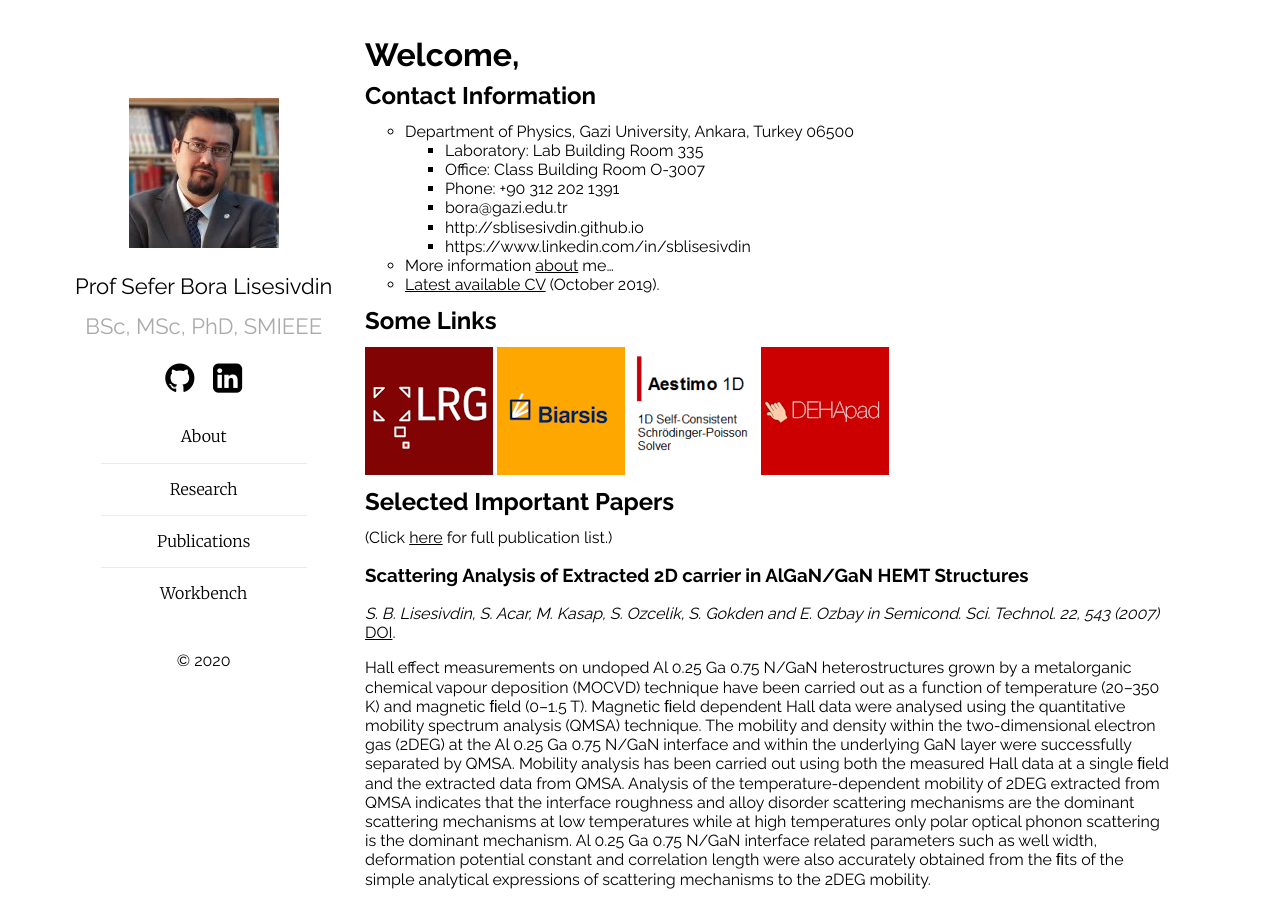
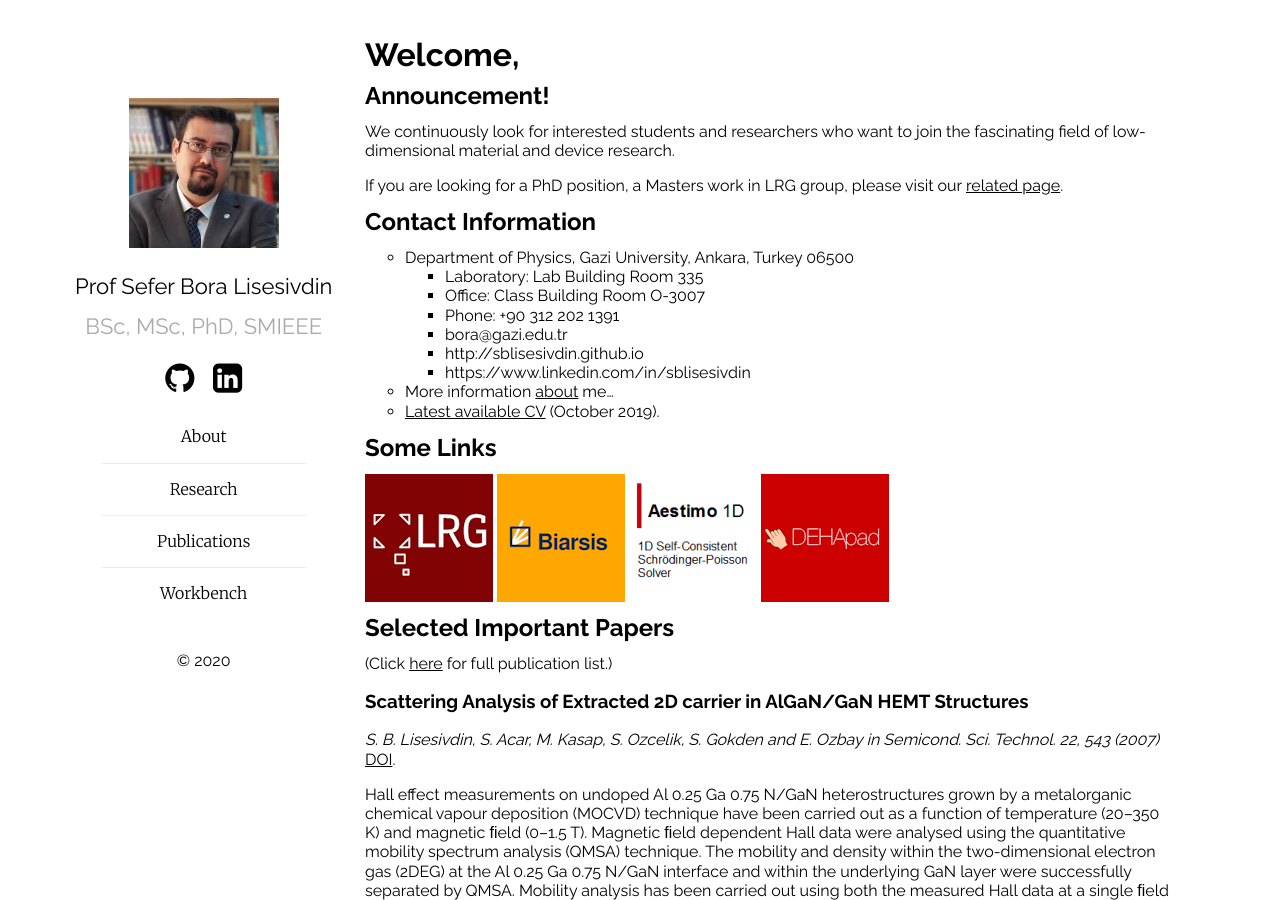
Before and after one commit to sblisesivdin/sblisesivdin.github.io, a Jekyll site: the page built from index.md, in a window 1280 px wide and 900 px high. Built offline with Jekyll 4.4.1, drawn with Linux system fonts in a browser that asks for light colours; our own code applies the rules of GitHub Pages for plain Markdown files.

Commit message:
Update index.md

```diff
--- a/index.md
+++ b/index.md
@@ -2,6 +2,11 @@
 layout: home
 ---
 # Welcome,
+
+## Announcement!
+We continuously look for interested students and researchers who want to join the fascinating field of low-dimensional material and device research.
+
+If you are looking for a PhD position, a Masters work in LRG group, please visit our [related page](https://www.lrgresearch.org/members).
 
 ## Contact Information
 
```
